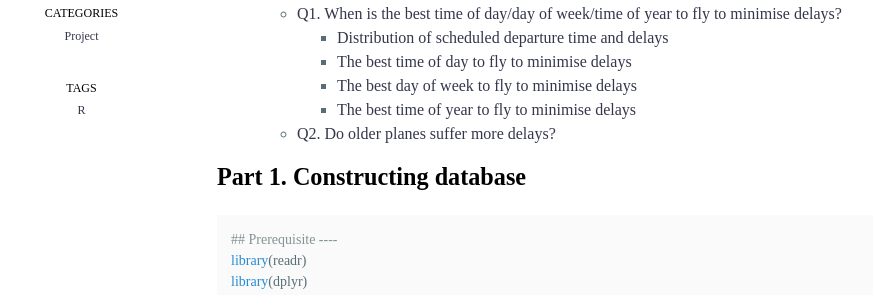
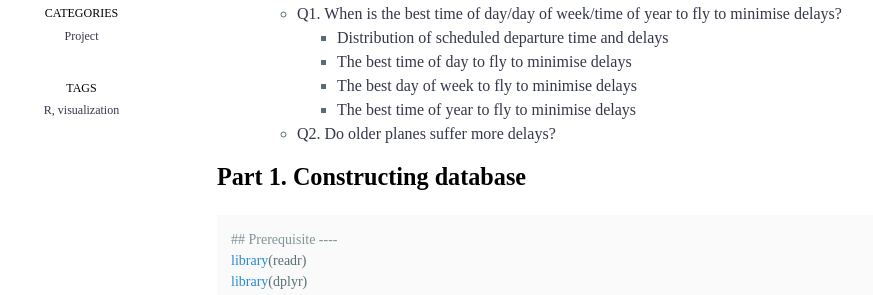
Before and after one commit to boreum0302/blog, a Jekyll site: the page built from _posts/2021-05-21-airline-on-time-performance.md, in a window 1280 px wide and 900 px high, scrolled down 500 px. Shown: the part 157-452 px from the top of the window, without its empty margins (150-1023 px from the left). Built offline with Jekyll 4.4.1, drawn with Linux system fonts in a browser that asks for light colours; nearby versions of some CDN libraries; some web fonts are replaced.

Commit message:
Update 2021-05-21-airline-on-time-performance.md

```diff
--- a/_posts/2021-05-21-airline-on-time-performance.md
+++ b/_posts/2021-05-21-airline-on-time-performance.md
@@ -3,7 +3,7 @@ title: "Airline on-time performance"
 categories:
   - Project
 tags:
-  - R
+  - R, visualization
 use_math: true
 ---
 
```
